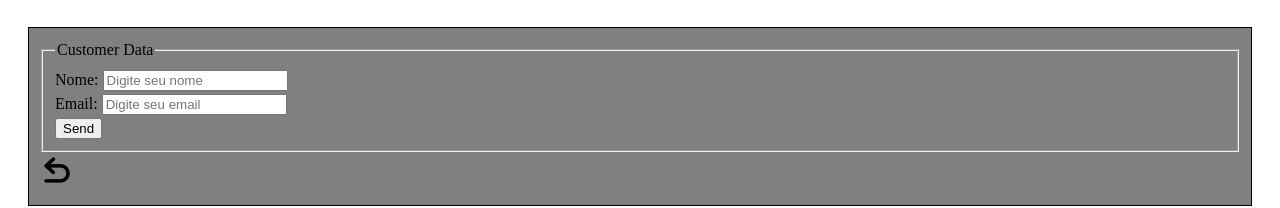
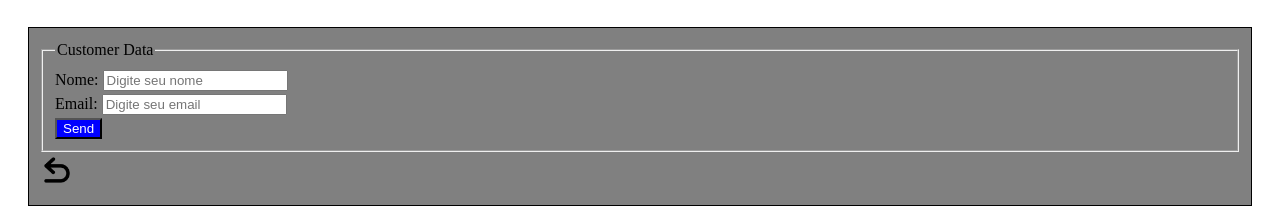
Before and after one commit to LeonardoIafrate/exemplohtml, a plain HTML site: page index.html in a window 1280 px wide. Shown: the part 1744-1952 px from the top of the page. Drawn offline with Linux system fonts and the light colour scheme.

Commit message:
botao estilizado

```diff
--- a/index.html
+++ b/index.html
@@ -70,7 +70,7 @@
                 />
               </div>
               <div>
-                <button type="button">Send</button>
+                <button class="botao" type="button">Send</button>
               </div>
             </fieldset>
             <span><a href="#container"> <img src="./img/back.png" alt="uma seta virando para a esquerda" width="3%" tittle="Voltar ao ínicio"> </a></span>
--- a/style.css
+++ b/style.css
@@ -28,3 +28,8 @@
 .texto {
     color: green;
 }
+
+.botao {
+    background-color: blue;
+    color: white;
+}
```
